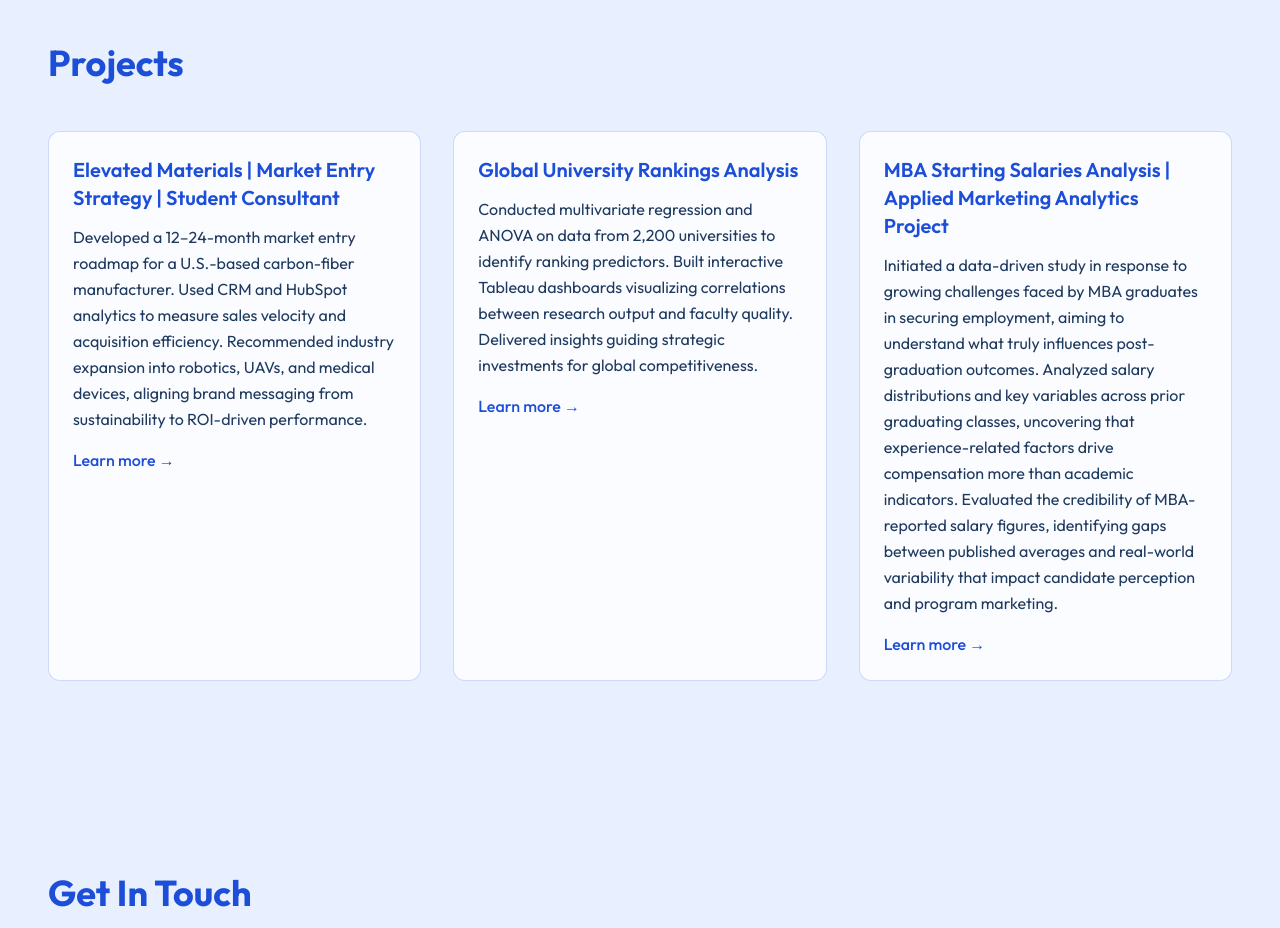
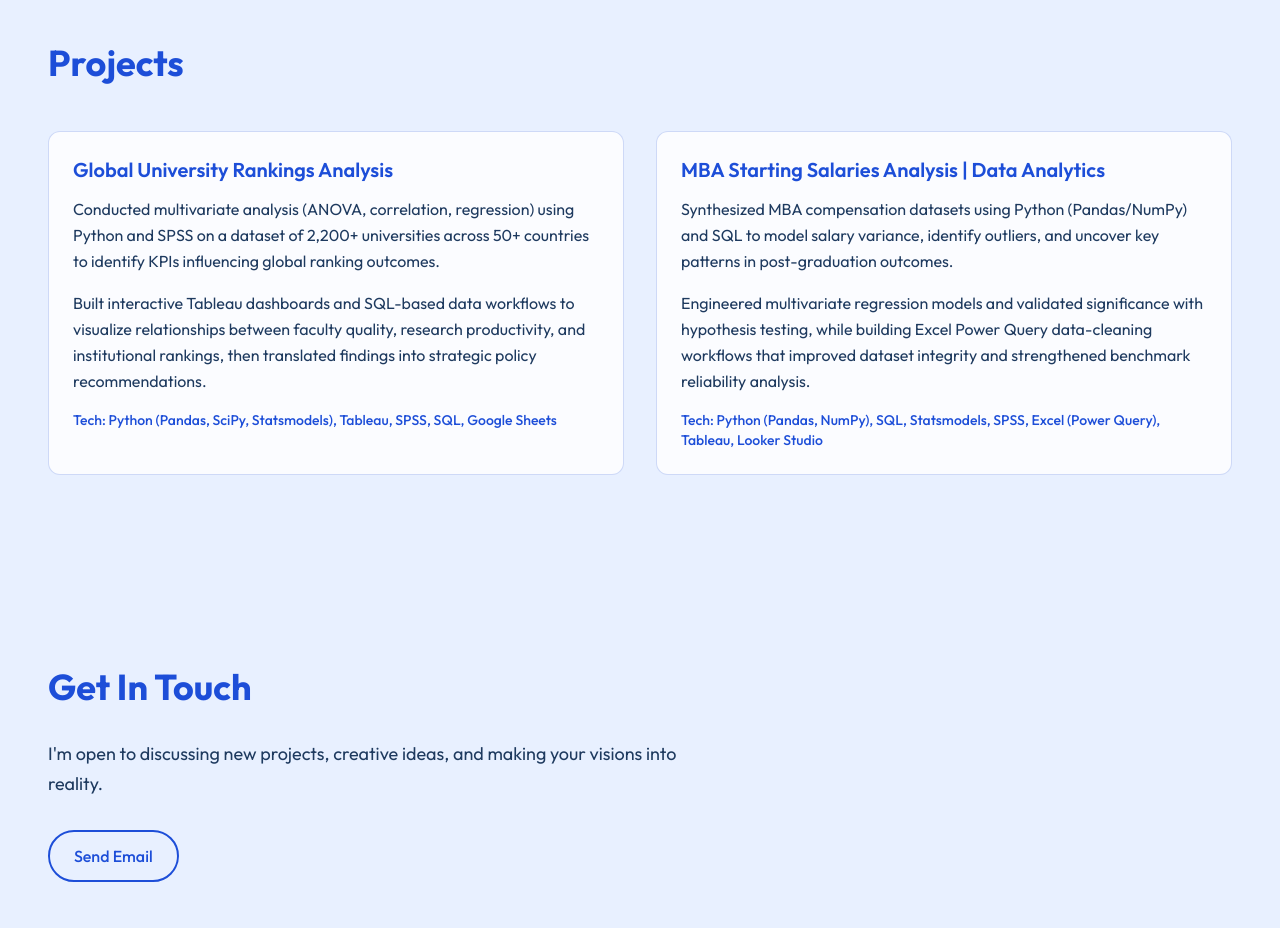
Before and after one commit to timaddg/Marketing_Portfolio, a Next.js app: page / in a window 1280 px wide. Shown: the part 1420-2348 px from the top of the page. Built offline with nearby package versions, Linux system fonts and the light colour scheme.

Commit message:
Revise project descriptions on homepage to reflect updated analyses and methodologies, enhancing clarity and detail. Remove redundant project entries and streamline layout for improved user experience.

```diff
--- a/app/page.tsx
+++ b/app/page.tsx
@@ -69,48 +69,34 @@ export default function Home() {
           <h2 className="text-3xl md:text-4xl font-bold text-accent dark:text-blue-400 mb-12">
             Projects
           </h2>
-          <div className="grid grid-cols-1 md:grid-cols-2 lg:grid-cols-3 gap-8">
-            <div className="bg-white/80 dark:bg-gray-800 rounded-xl p-6 border border-accent/20 dark:border-gray-700 hover:border-accent/40 dark:hover:border-gray-600 transition-colors">
-              <h3 className="text-xl font-semibold text-accent dark:text-blue-400 mb-3">
-                Elevated Materials | Market Entry Strategy | Student Consultant
-              </h3>
-              <p className="text-foreground dark:text-gray-300 mb-4 leading-relaxed">
-                Developed a 12–24-month market entry roadmap for a U.S.-based carbon-fiber manufacturer. Used CRM and HubSpot analytics to measure sales velocity and acquisition efficiency. Recommended industry expansion into robotics, UAVs, and medical devices, aligning brand messaging from sustainability to ROI-driven performance.
-              </p>
-              <a
-                href="#"
-                className="text-accent dark:text-blue-400 font-medium hover:opacity-80 transition-opacity"
-              >
-                Learn more →
-              </a>
-            </div>
+          <div className="grid grid-cols-1 md:grid-cols-2 gap-8">
             <div className="bg-white/80 dark:bg-gray-800 rounded-xl p-6 border border-accent/20 dark:border-gray-700 hover:border-accent/40 dark:hover:border-gray-600 transition-colors">
               <h3 className="text-xl font-semibold text-accent dark:text-blue-400 mb-3">
                 Global University Rankings Analysis
               </h3>
               <p className="text-foreground dark:text-gray-300 mb-4 leading-relaxed">
-                Conducted multivariate regression and ANOVA on data from 2,200 universities to identify ranking predictors. Built interactive Tableau dashboards visualizing correlations between research output and faculty quality. Delivered insights guiding strategic investments for global competitiveness.
+                Conducted multivariate analysis (ANOVA, correlation, regression) using Python and SPSS on a dataset of 2,200+ universities across 50+ countries to identify KPIs influencing global ranking outcomes.
               </p>
-              <a
-                href="#"
-                className="text-accent dark:text-blue-400 font-medium hover:opacity-80 transition-opacity"
-              >
-                Learn more →
-              </a>
+              <p className="text-foreground dark:text-gray-300 mb-4 leading-relaxed">
+                Built interactive Tableau dashboards and SQL-based data workflows to visualize relationships between faculty quality, research productivity, and institutional rankings, then translated findings into strategic policy recommendations.
+              </p>
+              <p className="text-sm text-accent dark:text-blue-400 font-medium">
+                Tech: Python (Pandas, SciPy, Statsmodels), Tableau, SPSS, SQL, Google Sheets
+              </p>
             </div>
             <div className="bg-white/80 dark:bg-gray-800 rounded-xl p-6 border border-accent/20 dark:border-gray-700 hover:border-accent/40 dark:hover:border-gray-600 transition-colors">
               <h3 className="text-xl font-semibold text-accent dark:text-blue-400 mb-3">
-                MBA Starting Salaries Analysis | Applied Marketing Analytics Project
+                MBA Starting Salaries Analysis | Data Analytics
               </h3>
               <p className="text-foreground dark:text-gray-300 mb-4 leading-relaxed">
-                Initiated a data-driven study in response to growing challenges faced by MBA graduates in securing employment, aiming to understand what truly influences post-graduation outcomes. Analyzed salary distributions and key variables across prior graduating classes, uncovering that experience-related factors drive compensation more than academic indicators. Evaluated the credibility of MBA-reported salary figures, identifying gaps between published averages and real-world variability that impact candidate perception and program marketing.
+                Synthesized MBA compensation datasets using Python (Pandas/NumPy) and SQL to model salary variance, identify outliers, and uncover key patterns in post-graduation outcomes.
               </p>
-              <a
-                href="#"
-                className="text-accent dark:text-blue-400 font-medium hover:opacity-80 transition-opacity"
-              >
-                Learn more →
-              </a>
+              <p className="text-foreground dark:text-gray-300 mb-4 leading-relaxed">
+                Engineered multivariate regression models and validated significance with hypothesis testing, while building Excel Power Query data-cleaning workflows that improved dataset integrity and strengthened benchmark reliability analysis.
+              </p>
+              <p className="text-sm text-accent dark:text-blue-400 font-medium">
+                Tech: Python (Pandas, NumPy), SQL, Statsmodels, SPSS, Excel (Power Query), Tableau, Looker Studio
+              </p>
             </div>
           </div>
         </div>
```
